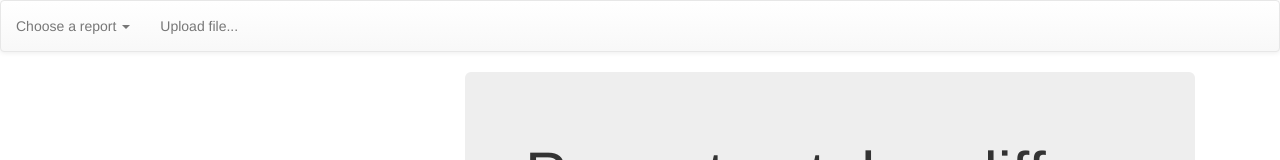
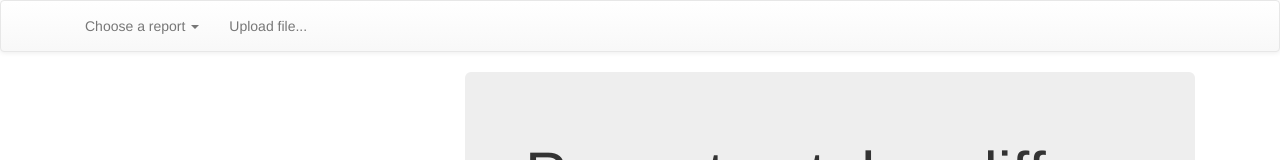
Before and after one commit to voxpupuli/puppet-catalog-diff-viewer, a plain HTML site: page index.html in a window 1280 px wide. Shown: the top 160 px of the page. Drawn offline with nearby package versions, Linux system fonts and the light colour scheme; no server answers.

Commit message:
Use normal container for navbar

```diff
--- a/index.html
+++ b/index.html
@@ -85,7 +85,7 @@
     <span class="glyphicon glyphicon-chevron-up" aria-hidden="true"></span> Back to top
   </span>
   <div class="navbar navbar-default">
-    <div class="container_fluid">
+    <div class="container">
       <ul class="nav navbar-nav">
         <li class="dropdown">
           <a class="dropdown-toggle" data-toggle="dropdown" href="#">
```
